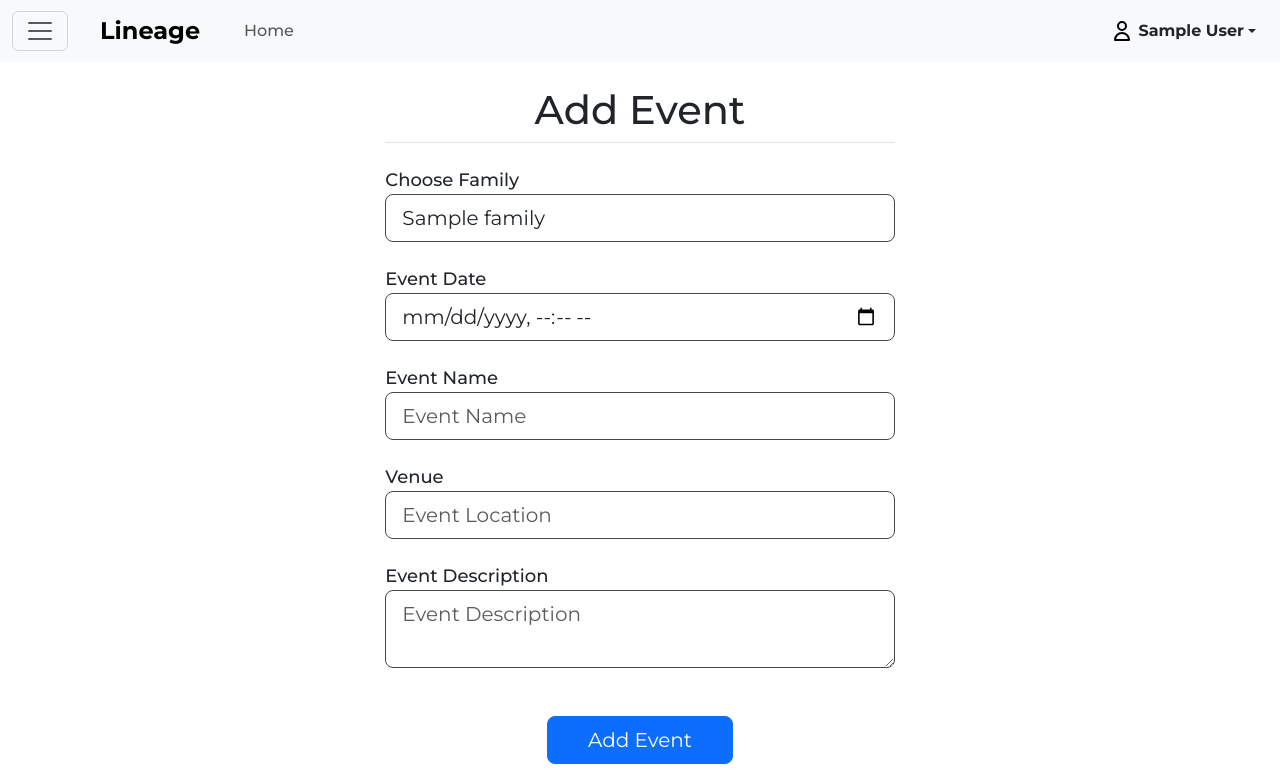
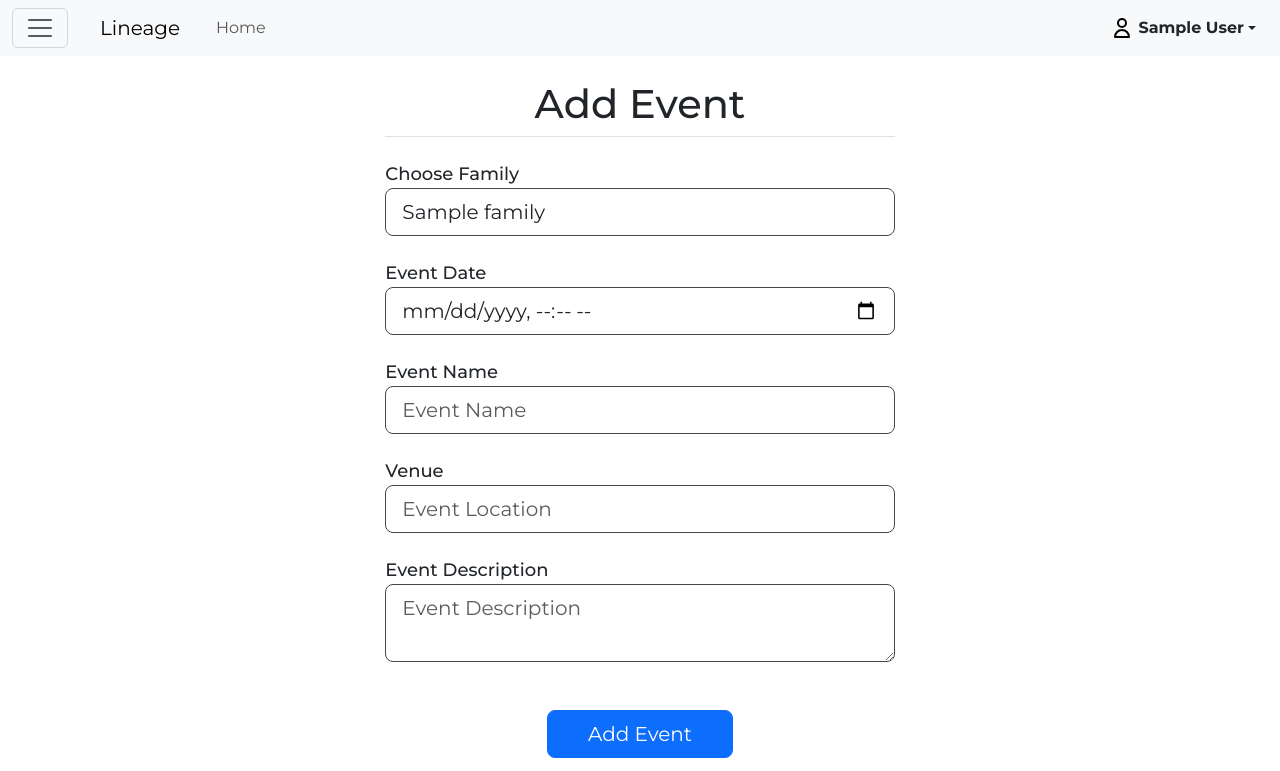
Before and after one commit to joekariuki3/lineage, a Flask app: page /event/ in a window 1280 px wide. Shown: the top 771 px of the page. Run offline with Flask 3, Linux system fonts and the light colour scheme; a user stored in the database is signed in; tables that the repository leaves empty hold one stand-in row (values such as "Sample post"); some libraries are stand-ins or nearby versions.

Commit message:
commented out navbar custom styles,

```diff
--- a/static/styles/styles.css
+++ b/static/styles/styles.css
@@ -1,31 +1,31 @@
 * {
-  box-sizing: border-box;
-  margin: 0;
-  padding: 0;
+  /* box-sizing: border-box; */
+  /* margin: 0; */
+  /* padding: 0; */
   font-family: "Montserrat", sans-serif;
   /* font-family: "Oswald", sans-serif; */
   /* font-family: "Playfair Display", serif; */
   /* font-family: "Poppins", sans-serif; */
   /* font-family: "Roboto", sans-serif; */
 }
-.nav-item {
+/* .nav-item {
   font-size: 1rem;
   font-weight: 500;
   padding: 0 0.5rem;
-}
-.sidebar .nav-link {
+} */
+.sidebar /*.nav-link*/ {
   margin: 0.5rem 0;
 }
-.nav-link:hover {
+/* .nav-link:hover {
   background-color: rgb(227, 227, 227);
   color: black;
   border-radius: 20px;
-}
+} */
 
-.navbar-brand {
+/* .navbar-brand {
   font-weight: 800;
   font-size: 1.5rem;
-}
+} */
 
 .hero-img img {
   border-radius: 0.5rem;
```
